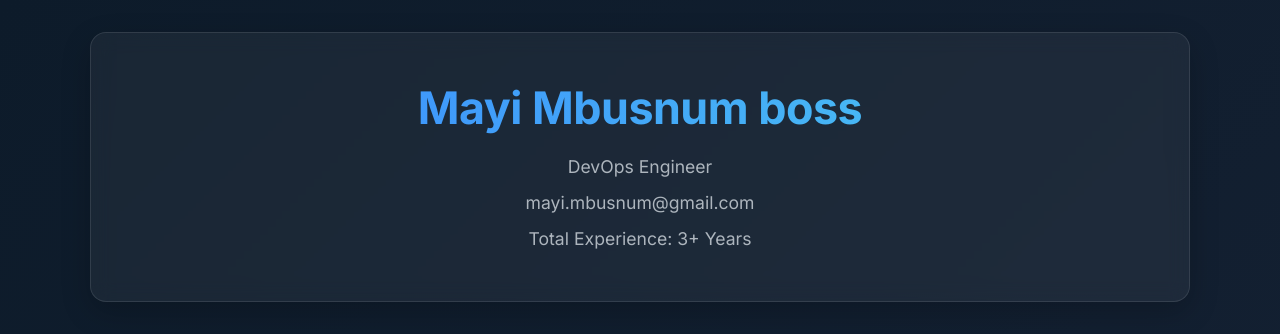
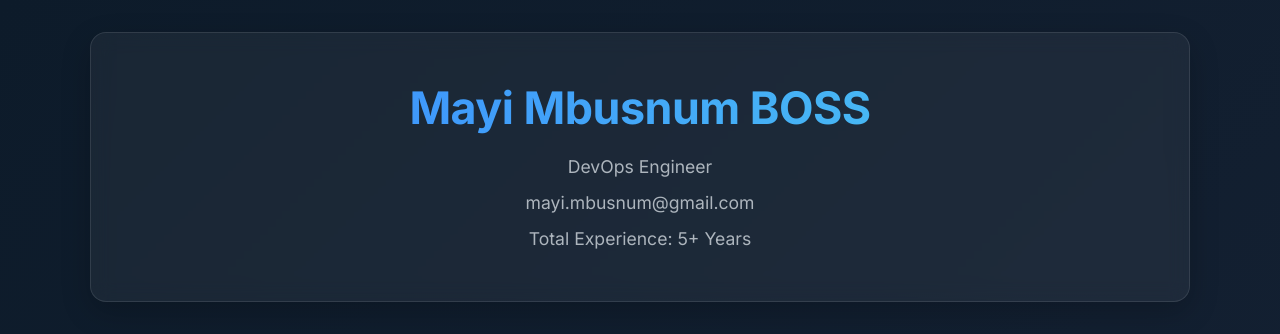
Before and after one commit to moladevops/my-portfolio, a Flask app: page / in a window 1280 px wide. Shown: the top 334 px of the page. Run offline with Flask 3, Linux system fonts and the light colour scheme.

```diff
--- a/templates/index.html
+++ b/templates/index.html
@@ -271,10 +271,10 @@
 <body>
     <div class="container">
         <header class="header">
-            <h1>Mayi Mbusnum boss</h1>
+            <h1>Mayi Mbusnum BOSS </h1>
             <p>DevOps Engineer</p>
             <p>mayi.mbusnum@gmail.com</p>
-            <p>Total Experience: 3+ Years</p>
+            <p>Total Experience: 5+ Years</p>
         </header>
 
         <section class="section summary">
```
